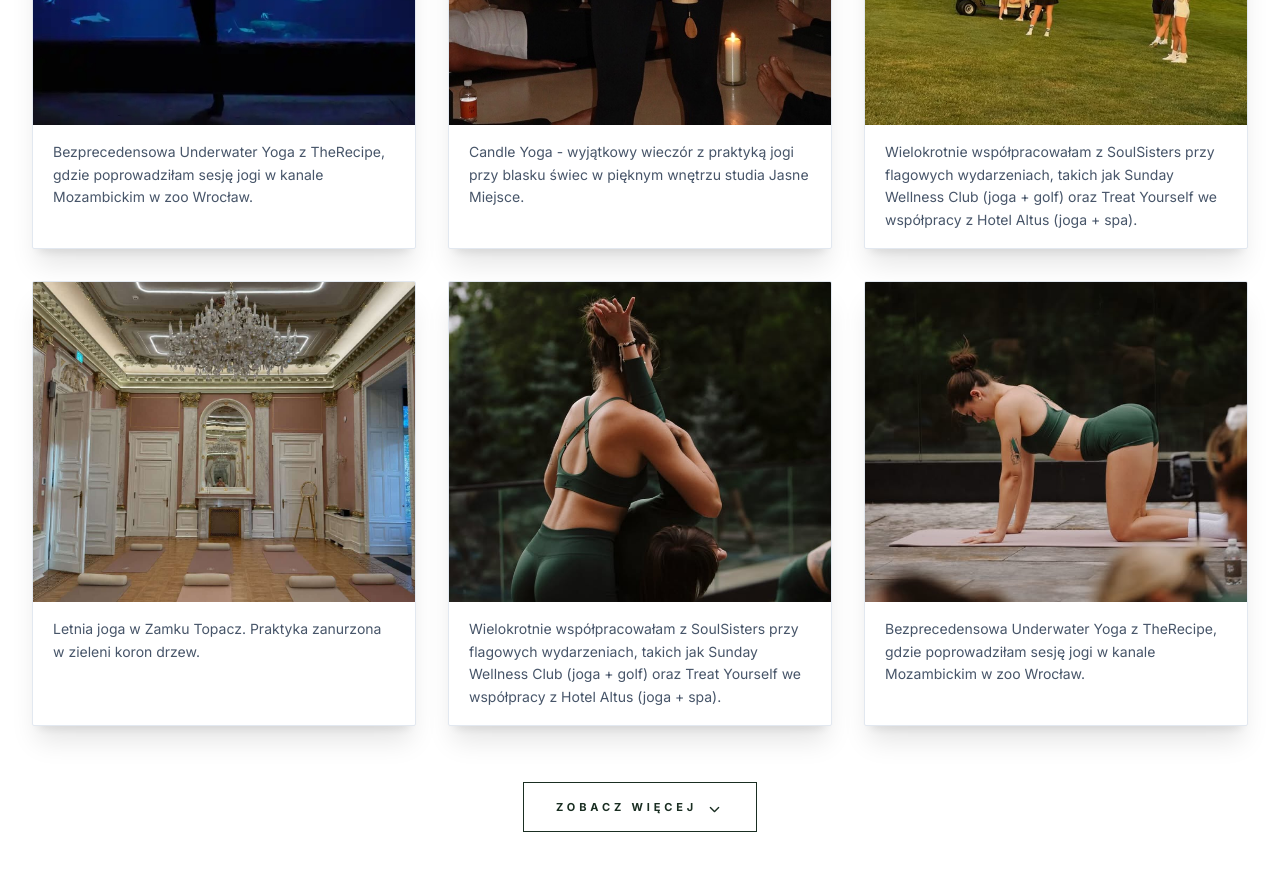
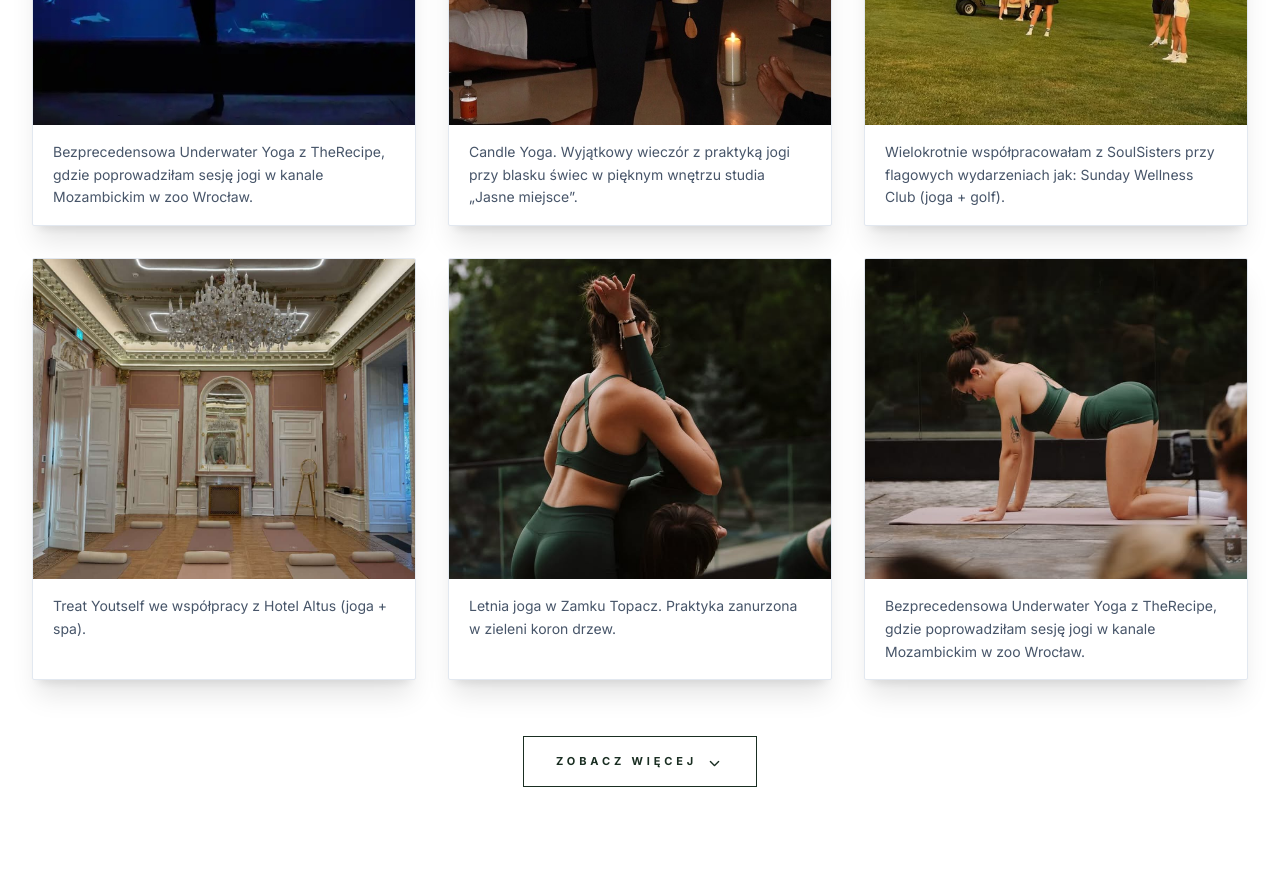
Before and after one commit to Carroway256/yoga, a plain HTML site: page index.html in a window 1280 px wide. Shown: the part 3820-4691 px from the top of the page. Drawn offline with nearby package versions, Linux system fonts and the light colour scheme; a web font is replaced by a local one.

Commit message:
updated descriptions

```diff
--- a/index.html
+++ b/index.html
@@ -333,8 +333,8 @@
               class="block h-80 w-full object-cover transition duration-700"
             />
             <p class="px-5 py-4 text-sm leading-relaxed text-slate-600">
-              Bezprecedensowa Underwater Yoga z TheRecipe, gdzie poprowadziłam
-              sesję jogi w kanale Mozambickim w zoo Wrocław.
+              Bezprecedensowa Underwater Yoga z TheRecipe, gdzie
+              poprowadziłam sesję jogi w kanale Mozambickim w zoo Wrocław.
             </p>
           </div>
           <div
@@ -351,8 +351,8 @@
               class="h-80 w-full object-cover transition duration-700"
             />
             <p class="px-5 py-4 text-sm leading-relaxed text-slate-600">
-              Candle Yoga - wyjątkowy wieczór z praktyką jogi przy blasku świec
-              w pięknym wnętrzu studia Jasne Miejsce.
+              Candle Yoga. Wyjątkowy wieczór z praktyką jogi przy blasku świec
+              w pięknym wnętrzu studia „Jasne miejsce”.
             </p>
           </div>
           <div
@@ -370,8 +370,7 @@
             />
             <p class="px-5 py-4 text-sm leading-relaxed text-slate-600">
               Wielokrotnie współpracowałam z SoulSisters przy flagowych
-              wydarzeniach, takich jak Sunday Wellness Club (joga + golf) oraz
-              Treat Yourself we współpracy z Hotel Altus (joga + spa).
+              wydarzeniach jak: Sunday Wellness Club (joga + golf).
             </p>
           </div>
           <div
@@ -388,8 +387,7 @@
               class="h-80 w-full object-cover transition duration-700"
             />
             <p class="px-5 py-4 text-sm leading-relaxed text-slate-600">
-              Letnia joga w Zamku Topacz. Praktyka zanurzona w zieleni koron
-              drzew.
+              Treat Youtself we współpracy z Hotel Altus (joga + spa).
             </p>
           </div>
           <div
@@ -406,9 +404,8 @@
               class="h-80 w-full object-cover transition duration-700"
             />
             <p class="px-5 py-4 text-sm leading-relaxed text-slate-600">
-              Wielokrotnie współpracowałam z SoulSisters przy flagowych
-              wydarzeniach, takich jak Sunday Wellness Club (joga + golf) oraz
-              Treat Yourself we współpracy z Hotel Altus (joga + spa).
+              Letnia joga w Zamku Topacz. Praktyka zanurzona w zieleni koron
+              drzew.
             </p>
           </div>
           <div
```
